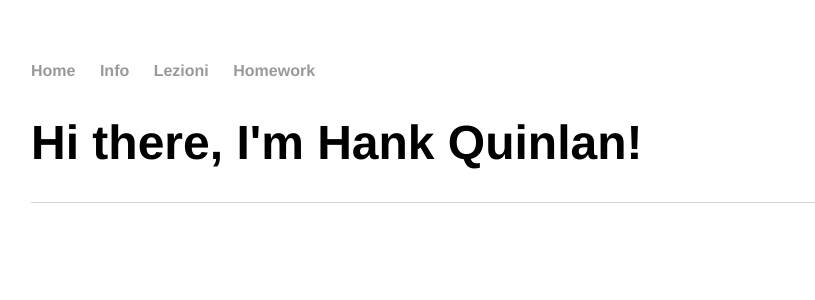
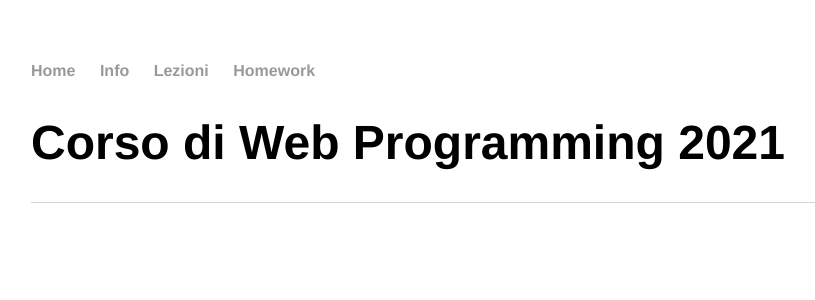
Before and after one commit to perceivelab/database-course, a Jekyll site: the page built from index.html, in a window 1280 px wide. Shown: the top 300 px of the page, without its empty margins (161-976 px from the left). Built offline with Jekyll 4.4.1, drawn with Linux system fonts in a browser that asks for light colours.

Commit message:
Update index.html

```diff
--- a/index.html
+++ b/index.html
@@ -4,5 +4,5 @@ title: Web Programming Course
 ---
 
 		<div class="blurb">
-			<h1>Hi there, I'm Hank Quinlan!</h1>
+			<h1>Corso di Web Programming 2021</h1>
 		</div>
```
